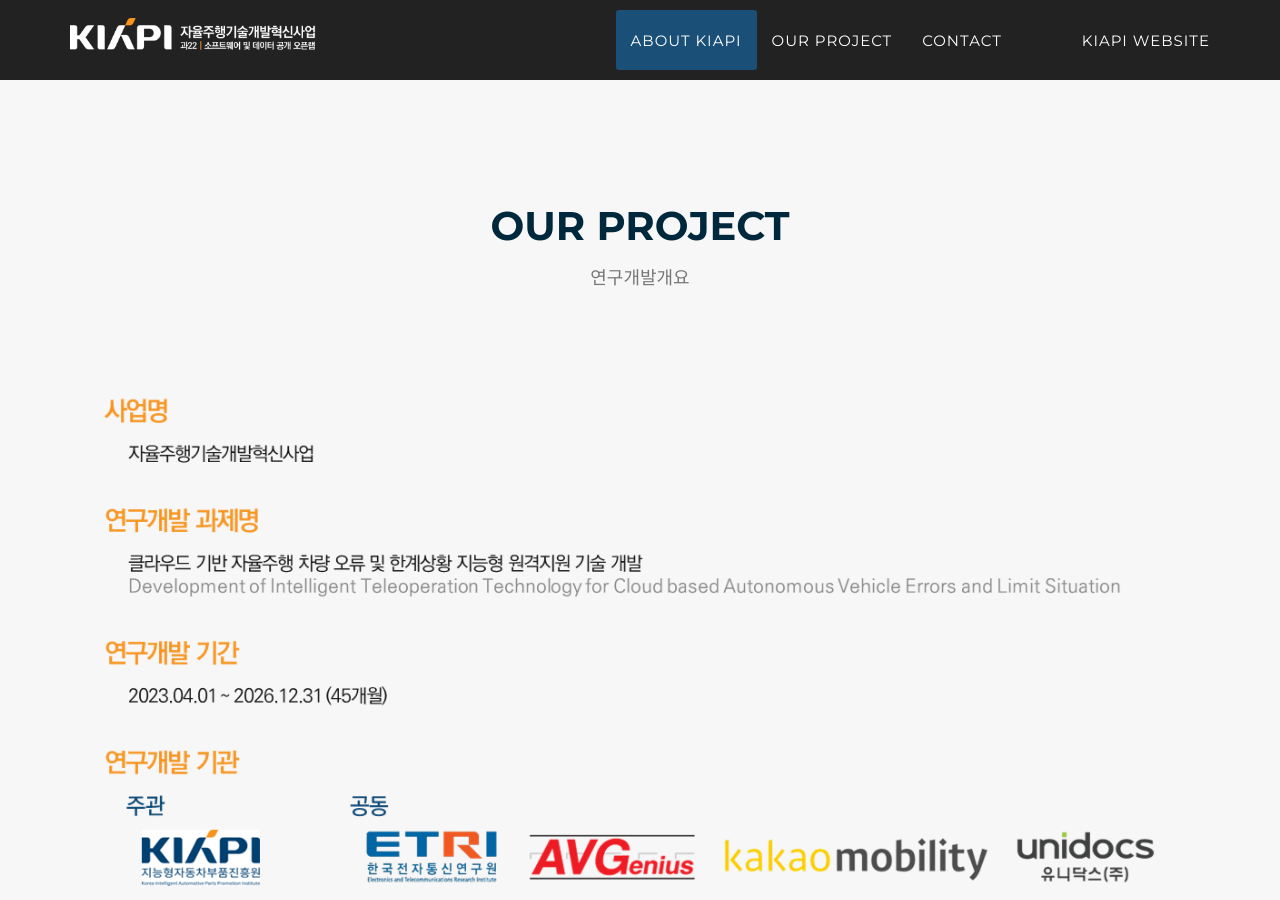
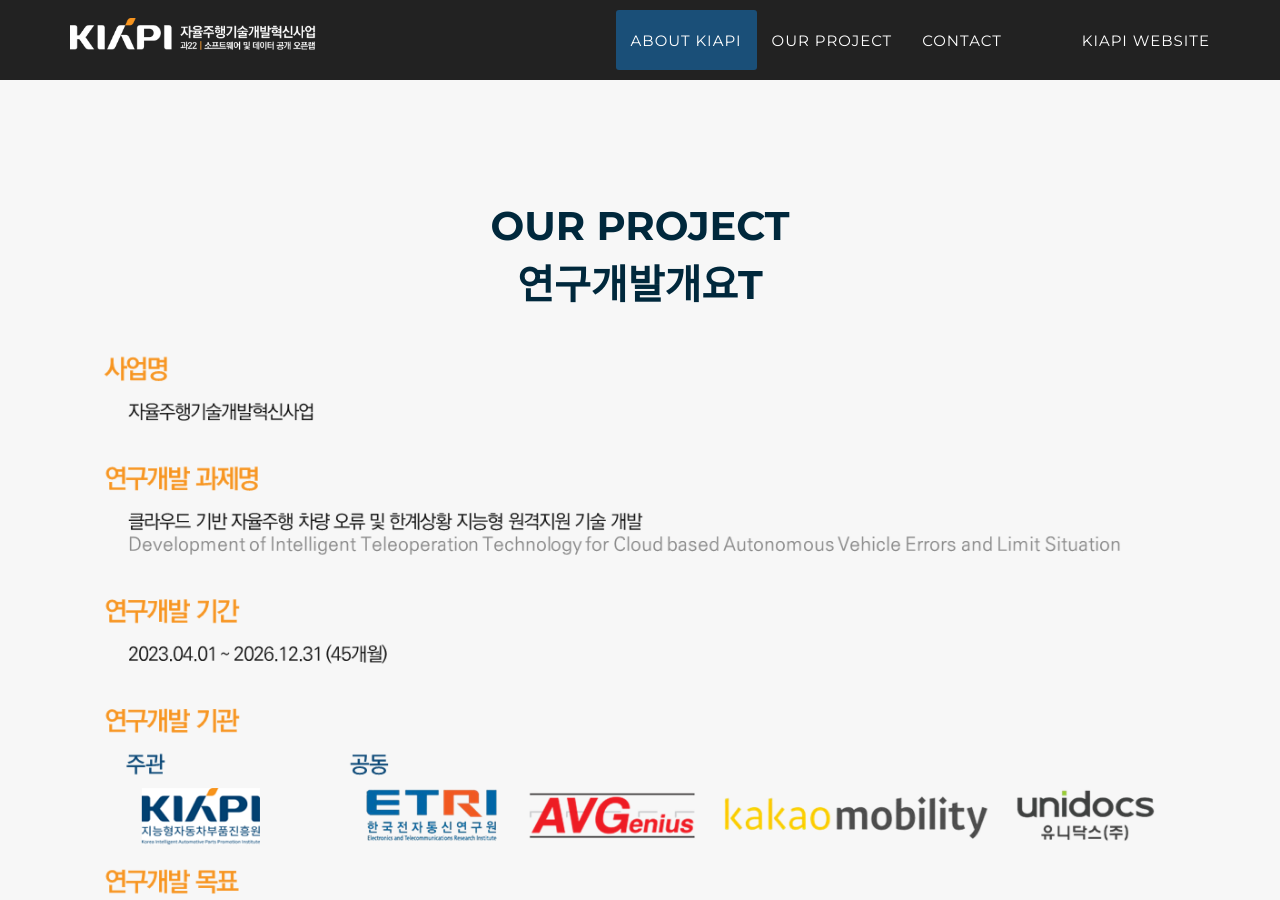
Before and after one commit to knowJang/kiapi-msit-22.github.io, a Jekyll site: the page built from index.html, in a window 1280 px wide and 900 px high, scrolled down 2776 px. Built offline with Jekyll 4.4.1, drawn with Linux system fonts in a browser that asks for light colours; some web fonts are replaced.

Commit message:
Update speakers.html

```diff
--- a/_includes/2017_data/speakers.html
+++ b/_includes/2017_data/speakers.html
@@ -4,13 +4,13 @@
             <div class="row">
                 <div class="col-lg-12 text-center">
                     <h2 class="section-heading">Our Project</h2>
-                    <h3 class="section-subheading text-muted">연구개발개요</h3>
+                    <h2 class="section-heading">연구개발개요t</h2>
                     <img class="center responsive-image" src="../css/2017_style/img/project/project.png" width=100% height=100%>
                 </div>
             </div>
             <div class="row">
                 <div class="col-lg-12 text-center">
-                    <h3 class="section-subheading text-muted">소프트웨어 및 데이터 공개</h3>
+                    <h2 class="section-heading">소프트웨어 및 데이터 공개</h2>
                     <center><a href="https://github.com/wnsdud0619/KIAPI_Teleoperation" class="page-scroll btn btn-xl">Visit Now</a></center>
                 </div>
             </div>
```
